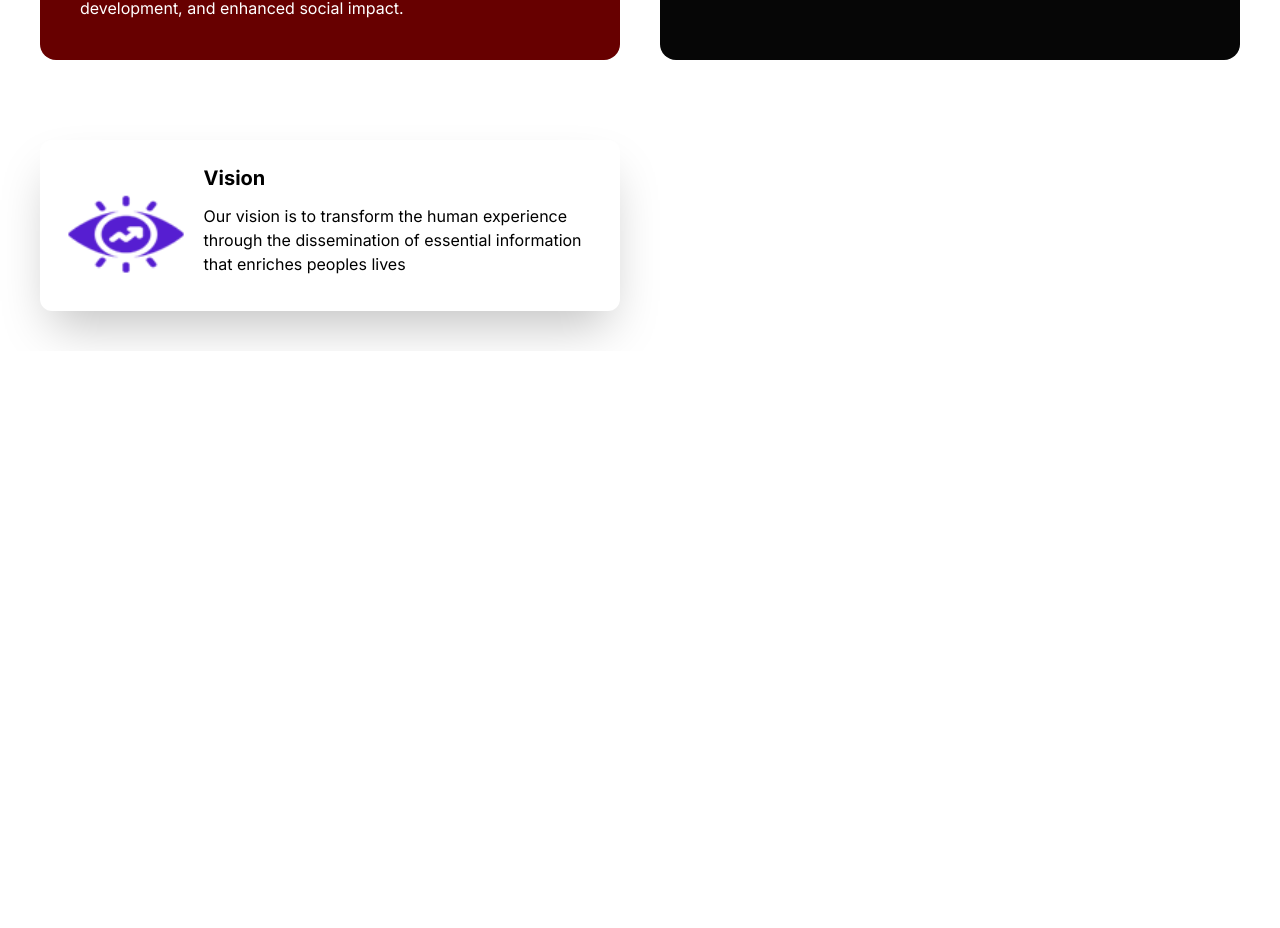
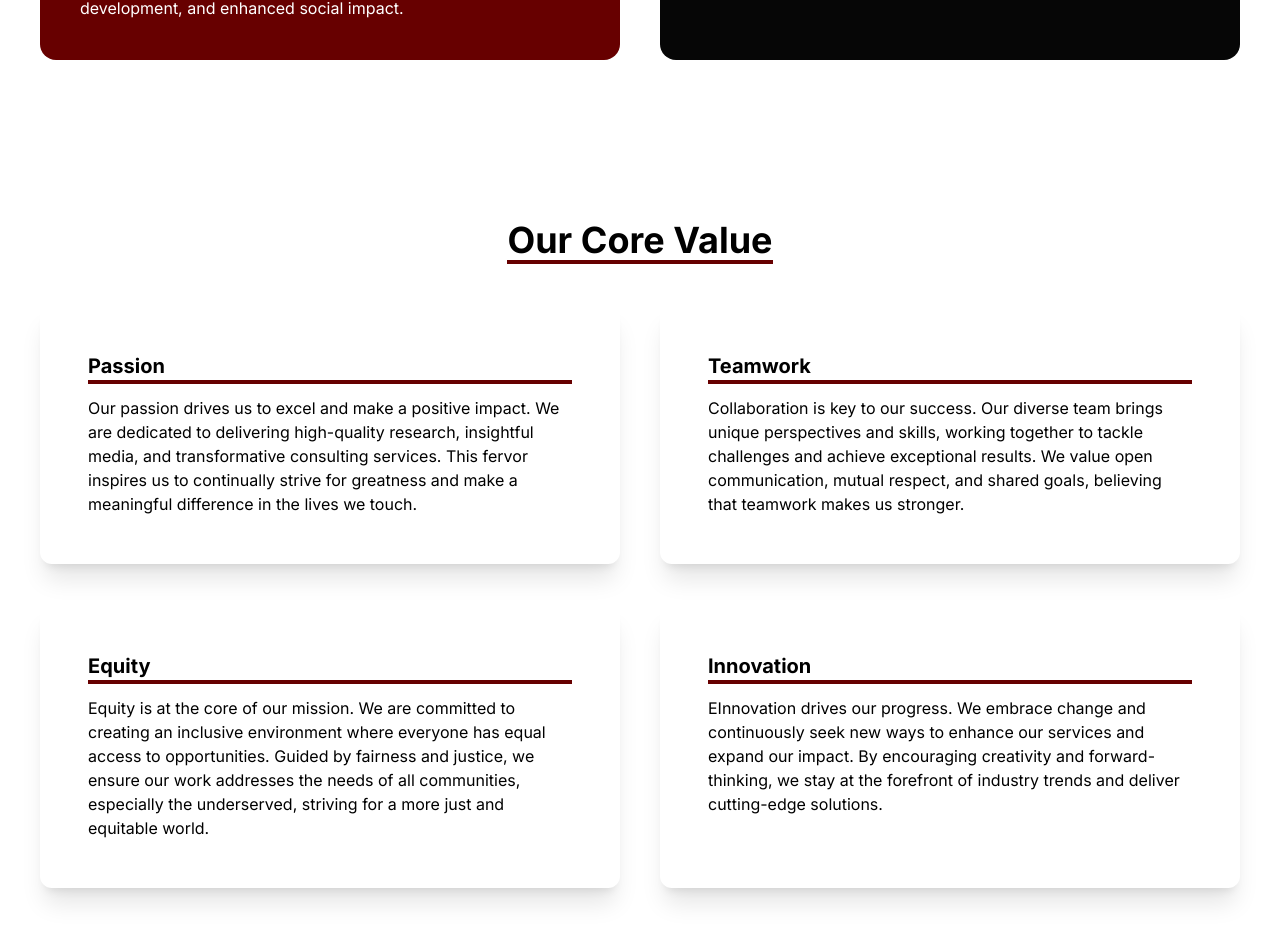
Before and after one commit to icodejsx/tmcimpact, a Next.js app: page / in a window 1280 px wide. Shown: the part 1112-2040 px from the top of the page. Before the commit the page ends 1463 px from the top, so only its background shows below. Built offline with nearby package versions, Linux system fonts and the light colour scheme.

Commit message:
updating the core values

```diff
--- a/src/app/components/Cta.tsx
+++ b/src/app/components/Cta.tsx
@@ -3,18 +3,46 @@ import React from 'react'
 
 const Cta = () => {
     return (
-        <div className='p-10 grid grid-cols-2 gap-10'>
-            <div className='col-span-1 flex gap-4 p-6 rounded-xl shadow-2xl'>
-                <Image src={"/vision-1.png"} height={300} width={300} alt='' />
-                <div className='flex flex-col gap-3'>
-                    <h1 className='font-bold text-xl'>Vision</h1>
-                    <p>Our vision is to transform the human experience through the dissemination of essential
-                        information that enriches peoples lives
-                    </p>
+
+        <main className='p-10 flex flex-col items-center mt-20 gap-10'>
+            <h1 className='font-bold text-4xl border-b-4 border-[#670000]'>Our Core Value</h1>
+            <div className=' grid grid-cols-2 gap-10'>
+                <div className='col-span-1 flex gap-10 p-12 rounded-xl shadow-xl'>
+                    <div className='flex flex-col gap-3'>
+                        <h1 className='font-bold text-xl flex items-start border-b-4 border-[#670000]'>Passion</h1>
+                        <p>Our passion drives us to excel and make a positive impact. We are dedicated to delivering high-quality research, insightful media, and transformative consulting services. This fervor inspires us to continually strive for greatness and make a meaningful difference in the lives we touch.
+                        </p>
+                    </div>
                 </div>
+
+                <div className='col-span-1 flex gap-10 p-12 rounded-xl shadow-xl'>
+                    <div className='flex flex-col gap-3'>
+                        <h1 className='font-bold text-xl flex items-start border-b-4 border-[#670000]'>Teamwork</h1>
+                        <p>Collaboration is key to our success. Our diverse team brings unique perspectives and skills, working together to tackle challenges and achieve exceptional results. We value open communication, mutual respect, and shared goals, believing that teamwork makes us stronger.
+                        </p>
+                    </div>
+                </div>
+
+                <div className='col-span-1 flex gap-10 p-12 rounded-xl shadow-xl'>
+                    <div className='flex flex-col gap-3'>
+                        <h1 className='font-bold text-xl flex items-start border-b-4 border-[#670000]'>Equity</h1>
+                        <p>Equity is at the core of our mission. We are committed to creating an inclusive environment where everyone has equal access to opportunities. Guided by fairness and justice, we ensure our work addresses the needs of all communities, especially the underserved, striving for a more just and equitable world.
+                        </p>
+                    </div>
+                </div>
+
+                <div className='col-span-1 flex gap-10 p-12 rounded-xl shadow-xl'>
+                    <div className='flex flex-col gap-3'>
+                        <h1 className='font-bold text-xl flex items-start border-b-4 border-[#670000]'>Innovation</h1>
+                        <p>EInnovation drives our progress. We embrace change and continuously seek new ways to enhance our services and expand our impact. By encouraging creativity and forward-thinking, we stay at the forefront of industry trends and deliver cutting-edge solutions.
+                        </p>
+                    </div>
+                </div>
+
+
+
             </div>
-
-        </div>
+        </main>
     )
 }
 
```
Also changed, not shown: public/passion.png (added).
